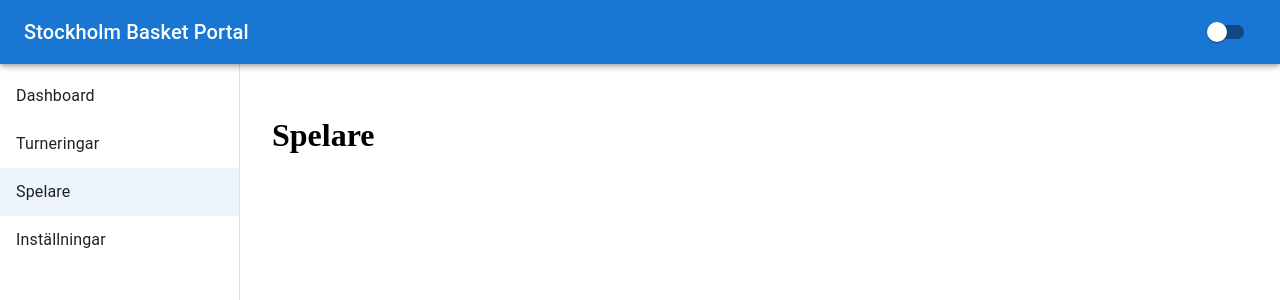
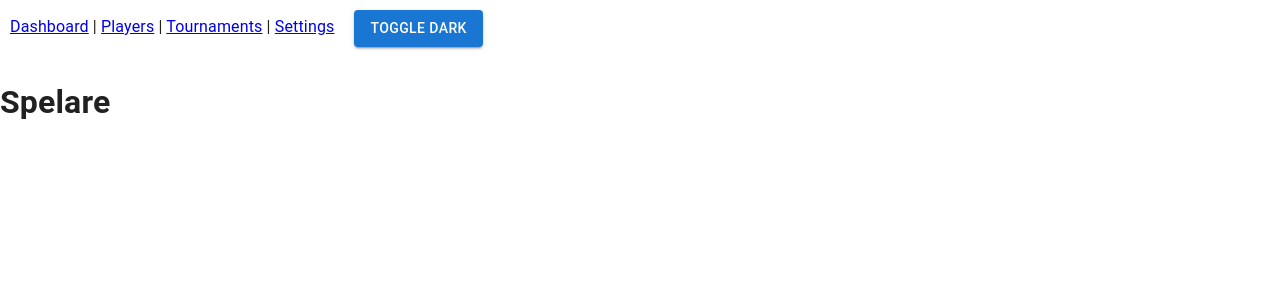
Before and after one commit to mirzamuhic7/stockholmbasket-portal, a React (Vite) app: page /players in a window 1280 px wide. Shown: the top 300 px of the page. Built offline with nearby package versions, Linux system fonts and the light colour scheme.

Commit message:
Added Functions

```diff
--- a/src/App.tsx
+++ b/src/App.tsx
@@ -1,21 +1,42 @@
-import { BrowserRouter as Router, Routes, Route } from "react-router-dom";
-import DashboardLayout from "./layouts/DashboardLayout";
+import React, { useState } from "react";
+import { BrowserRouter as Router, Route, Routes, Link } from "react-router-dom";
+import { createTheme, ThemeProvider, CssBaseline, Button } from "@mui/material";
 import Dashboard from "./pages/Dashboard";
+import Players from "./pages/Players";
 import TournamentsPage from "./pages/TournamentsPage";
-import Players from "./pages/Players";
 import Settings from "./pages/Settings";
 
 export default function App() {
+  const [darkMode, setDarkMode] = useState(false);
+  const theme = createTheme({
+    palette: {
+      mode: darkMode ? "dark" : "light",
+    },
+  });
+
   return (
-    <Router>
-      <Routes>
-        <Route path="/" element={<DashboardLayout />}>
-          <Route index element={<Dashboard />} />
-          <Route path="tournaments" element={<TournamentsPage />} />
-          <Route path="players" element={<Players />} />
-          <Route path="settings" element={<Settings />} />
-        </Route>
-      </Routes>
-    </Router>
+    <ThemeProvider theme={theme}>
+      <CssBaseline />
+      <Router>
+        <nav style={{ padding: 10 }}>
+          <Link to="/">Dashboard</Link> | <Link to="/players">Players</Link> |{" "}
+          <Link to="/tournaments">Tournaments</Link> |{" "}
+          <Link to="/settings">Settings</Link>
+          <Button
+            variant="contained"
+            style={{ marginLeft: 20 }}
+            onClick={() => setDarkMode(!darkMode)}
+          >
+            Toggle {darkMode ? "Light" : "Dark"}
+          </Button>
+        </nav>
+        <Routes>
+          <Route path="/" element={<Dashboard />} />
+          <Route path="/players" element={<Players />} />
+          <Route path="/tournaments" element={<TournamentsPage />} />
+          <Route path="/settings" element={<Settings />} />
+        </Routes>
+      </Router>
+    </ThemeProvider>
   );
 }
--- a/src/api/profixio.ts
+++ b/src/api/profixio.ts
@@ -3,11 +3,11 @@ import axios from "axios";
 export default async function handler(req: any, res: any) {
   try {
     const response = await axios.get(
-      "https://profixio-proxy.onrender.com/proxy/organisations/SBBF.SE.BB/tournaments"
+      "https://profixio-api.stockholmbasket.se/organisations/SBBF.SE.BB/tournaments"
     );
     res.status(200).json(response.data);
-  } catch (error: any) {
-    console.error(error);
+  } catch (error) {
+    console.error("Fel vid hämtning av data:", error);
     res.status(500).json({ message: "Kunde inte hämta data från Profixio." });
   }
 }
--- a/src/pages/TournamentsPage.tsx
+++ b/src/pages/TournamentsPage.tsx
@@ -1,13 +1,13 @@
 import React, { useEffect, useState } from "react";
 import axios from "axios";
 import {
-  Paper,
   Table,
   TableBody,
   TableCell,
   TableContainer,
   TableHead,
   TableRow,
+  Paper,
   CircularProgress,
 } from "@mui/material";
 
@@ -28,7 +28,7 @@ export default function TournamentsPage() {
         const res = await axios.get("/api/profixio");
         setData(res.data);
       } catch (err) {
-        console.error("Fel vid hämtning av data", err);
+        console.error("Fel vid hämtning av data:", err);
       } finally {
         setLoading(false);
       }
--- a/vite.config.ts
+++ b/vite.config.ts
@@ -1,13 +1,12 @@
-import { defineConfig } from 'vite'
-import react from '@vitejs/plugin-react'
+import { defineConfig } from "vite";
+import react from "@vitejs/plugin-react";
 
 export default defineConfig({
   plugins: [react()],
-  root: './',
   build: {
-    outDir: 'dist'
+    outDir: "dist",
   },
   server: {
-    port: 5173
-  }
-})
+    port: 5173,
+  },
+});
```
